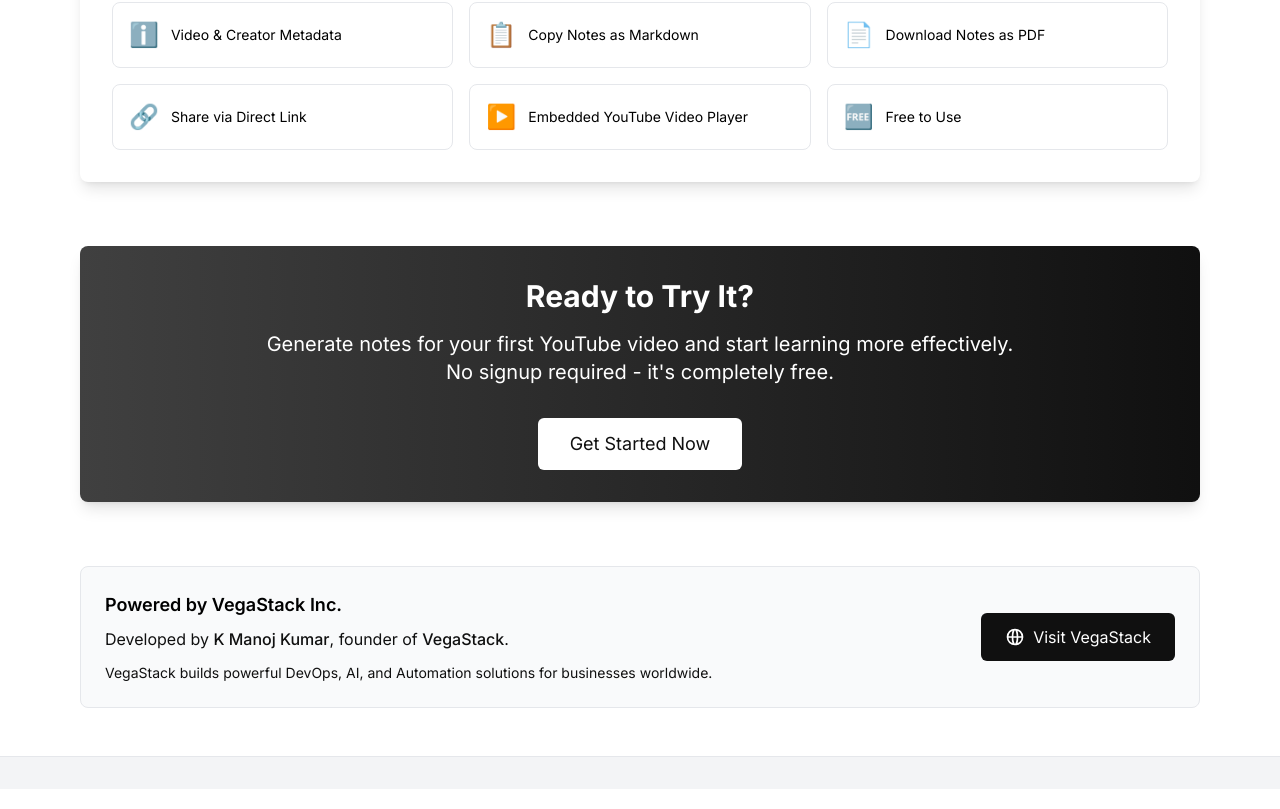
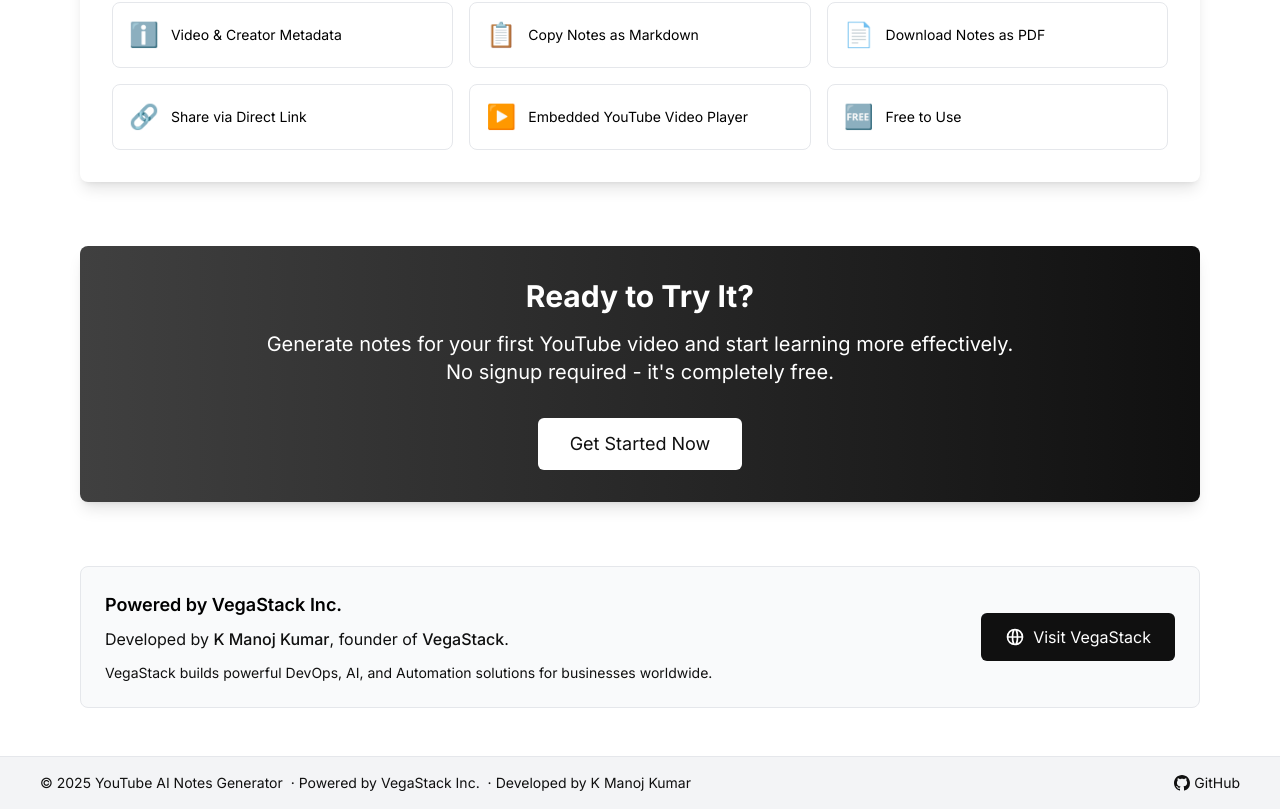
Before and after one commit to VegaStack/youtube-ai-notes-generator, a Next.js app: page / in a window 1280 px wide. Shown: the part 1528-2337 px from the top of the page. Built offline with nearby package versions, Linux system fonts and the light colour scheme; no server answers.

Commit message:
Fix: Footer, Share button and Dynamic Notes Title

```diff
--- a/src/app/layout.tsx
+++ b/src/app/layout.tsx
@@ -107,34 +107,47 @@
 
           <footer className="bg-gray-100 px-6 border-t border-gray-200">
           <div className="container mx-auto px-4 py-4">
+
             {/* Mobile View - Centered with New Lines */}
             <div className="sm:hidden flex flex-col items-center text-center space-y-2 text-sm text-primary-1300">
               <span>&copy; {new Date().getFullYear()} YouTube AI Notes Generator</span>
-                <span>
-                  Powered by{" "}
+              <span>Powered by <a href="https://vegastack.com" target="_blank" rel="noopener noreferrer" className="text-primary-1300 hover:underline">VegaStack Inc.</a></span>
+              <span>Developed by <a href="https://kmanojkumar.com" target="_blank" rel="noopener noreferrer" className="text-primary-1300 hover:underline">K Manoj Kumar</a></span>
               <a
-                    href="https://vegastack.com"
+                href="https://github.com/VegaStack/youtube-ai-notes-generator"
                 target="_blank"
                 rel="noopener noreferrer"
-                    className="text-primary-1300 hover:underline"
+                className="text-primary-1300 hover:text-primary-1300 transition-colors duration-200 flex items-center mt-2"
               >
-                    VegaStack Inc.
+                <svg className="w-4 h-4 mr-1" fill="currentColor" viewBox="0 0 24 24" xmlns="http://www.w3.org/2000/svg">
+                  <path d="M12 0C5.37 0 0 5.37 0 12c0 5.31 3.435 9.795 8.205 11.385.6.105.825-.255.825-.57 0-.285-.015-1.23-.015-2.235-3.015.555-3.795-.735-4.035-1.41-.135-.345-.72-1.41-1.23-1.695-.42-.225-1.02-.78-.015-.795.945-.015 1.62.87 1.845 1.23 1.08 1.815 2.805 1.305 3.495.99.105-.78.42-1.305.765-1.605-2.67-.3-5.46-1.335-5.46-5.925 0-1.305.465-2.385 1.23-3.225-.12-.3-.54-1.53.12-3.18 0 0 1.005-.315 3.3 1.23.96-.27 1.98-.405 3-.405s2.04.135 3 .405c2.295-1.56 3.3-1.23 3.3-1.23.66 1.65.24 2.88.12 3.18.765.84 1.23 1.905 1.23 3.225 0 4.605-2.805 5.625-5.475 5.925.435.375.81 1.095.81 2.22 0 1.605-.015 2.895-.015 3.3 0 .315.225.69.825.57A12.02 12.02 0 0024 12c0-6.63-5.37-12-12-12z" />
+                </svg>
+                GitHub
               </a>
-                </span>
-                <span>
-                  Developed by{" "}
+            </div>
+
+            {/* Desktop View - Left/Right Alignment */}
+            <div className="hidden sm:flex justify-between items-center text-sm text-primary-1300">
+              <div>
+                &copy; {new Date().getFullYear()} YouTube AI Notes Generator <span className="mx-1">·</span>
+                Powered by <a href="https://vegastack.com" target="_blank" rel="noopener noreferrer" className="text-primary-1300 hover:underline">VegaStack Inc.</a> <span className="mx-1">·</span>
+                Developed by <a href="https://kmanojkumar.com" target="_blank" rel="noopener noreferrer" className="text-primary-1300 hover:underline">K Manoj Kumar</a>
+              </div>
               <a
-                    href="https://kmanojkumar.com"
+                href="https://github.com/VegaStack/youtube-ai-notes-generator"
                 target="_blank"
                 rel="noopener noreferrer"
-                    className="text-primary-1300 hover:underline"
+                className="text-primary-1300 hover:text-primary-1300 transition-colors duration-200 flex items-center"
               >
-                    K Manoj Kumar
+                <svg className="w-4 h-4 mr-1" fill="currentColor" viewBox="0 0 24 24" xmlns="http://www.w3.org/2000/svg">
+                  <path d="M12 0C5.37 0 0 5.37 0 12c0 5.31 3.435 9.795 8.205 11.385.6.105.825-.255.825-.57 0-.285-.015-1.23-.015-2.235-3.015.555-3.795-.735-4.035-1.41-.135-.345-.72-1.41-1.23-1.695-.42-.225-1.02-.78-.015-.795.945-.015 1.62.87 1.845 1.23 1.08 1.815 2.805 1.305 3.495.99.105-.78.42-1.305.765-1.605-2.67-.3-5.46-1.335-5.46-5.925 0-1.305.465-2.385 1.23-3.225-.12-.3-.54-1.53.12-3.18 0 0 1.005-.315 3.3 1.23.96-.27 1.98-.405 3-.405s2.04.135 3 .405c2.295-1.56 3.3-1.23 3.3-1.23.66 1.65.24 2.88.12 3.18.765.84 1.23 1.905 1.23 3.225 0 4.605-2.805 5.625-5.475 5.925.435.375.81 1.095.81 2.22 0 1.605-.015 2.895-.015 3.3 0 .315.225.69.825.57A12.02 12.02 0 0024 12c0-6.63-5.37-12-12-12z" />
+                </svg>
+                GitHub
               </a>
-                </span>
             </div>
           </div>
         </footer>
+
         </div>
       </body>
     </html>
--- a/src/components/NotesPageClient.tsx
+++ b/src/components/NotesPageClient.tsx
@@ -52,7 +52,7 @@
         console.log('Video details fetched:', videoDetails);
 
         if (videoDetails.title && typeof window !== 'undefined') {
-          document.title = `${videoDetails.title} - Notes`;
+          document.title = `${videoDetails.title} - YouTube AI Notes`;
         }
 
         let savedNotes, savedTranscript;
--- a/src/components/NotesViewer.tsx
+++ b/src/components/NotesViewer.tsx
@@ -1,6 +1,6 @@
 'use client';
 
-import React, { useState } from 'react';
+import React, { useState, useEffect } from 'react';
 import ReactMarkdown from 'react-markdown';
 import { jsPDF } from 'jspdf';
 import html2canvas from 'html2canvas';
@@ -18,6 +18,17 @@
   const [shareSuccess, setShareSuccess] = useState(false);
 
   const notesRef = React.useRef<HTMLDivElement>(null);
+
+  // Dynamically update the page title
+  useEffect(() => {
+    if (videoId) {
+      // Assume document.title initially is "<YouTube Video Title> - YouTube AI Notes by VegaStack"
+      const baseTitle = document.title.replace(' - YouTube AI Notes by VegaStack', '');
+      document.title = `${baseTitle} - YouTube AI Notes Generator | VegaStack`;
+    } else {
+      document.title = 'YouTube AI Notes Generator | VegaStack';
+    }
+  }, [videoId]);
 
   // Copy notes to clipboard in markdown format
   const handleCopyNotes = async () => {
@@ -230,9 +241,9 @@
       }
 
       // Generate a filename
-      const videoTitle = document.title.replace(' - Notes', '') || 'YouTube Notes';
+      const videoTitle = document.title.replace(' - YouTube AI Notes ', '') || 'YouTube AI Notes by VegaStack';
       const timestamp = new Date().toISOString().split('T')[0];
-      pdf.save(`${videoTitle}_${timestamp}.pdf`);
+        pdf.save(`${videoTitle}_${timestamp}.pdf`);
     } catch (err) {
       console.error('Error generating PDF:', err);
       alert('Failed to generate PDF');
@@ -282,7 +293,7 @@
 
             <button
               onClick={handleSystemShare}
-              className="flex items-center gap-2 px-3 py-1.5 bg-gray-100 hover:bg-gray-200 rounded-md transition-colors"
+              className="hidden flex items-center gap-2 px-3 py-1.5 bg-gray-100 hover:bg-gray-200 rounded-md transition-colors"
               title="Share"
             >
               <ShareIcon className="h-4 w-4" />
@@ -309,7 +320,7 @@
       <div className="flex justify-center py-8">
         <Link
           href="/"
-          className="inline-flex items-center px-6 py-3 bg-blue-600 text-white font-medium rounded-lg hover:bg-blue-700 focus:outline-none focus:ring-2 focus:ring-blue-500 focus:ring-offset-2 transition-colors"
+          className="inline-flex items-center px-6 py-3 bg-primary-1300 text-white text-center font-medium rounded-lg hover:bg-primary-1100 transition-colors"
         >
           Generate Notes for another YouTube video
         </Link>
```
Lines whose indentation alone changed are shown as unchanged.
